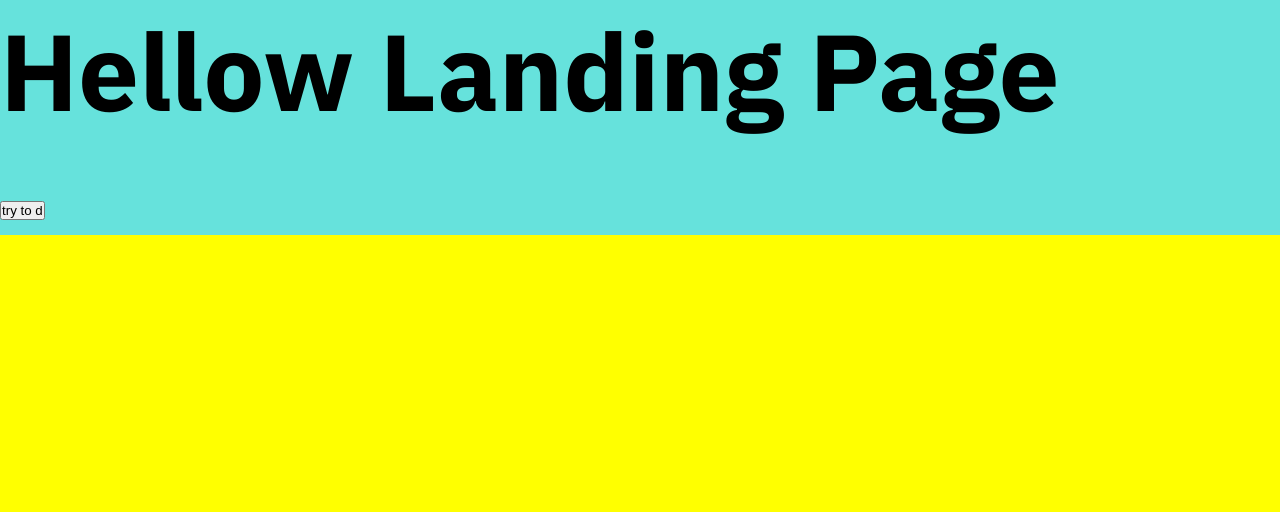
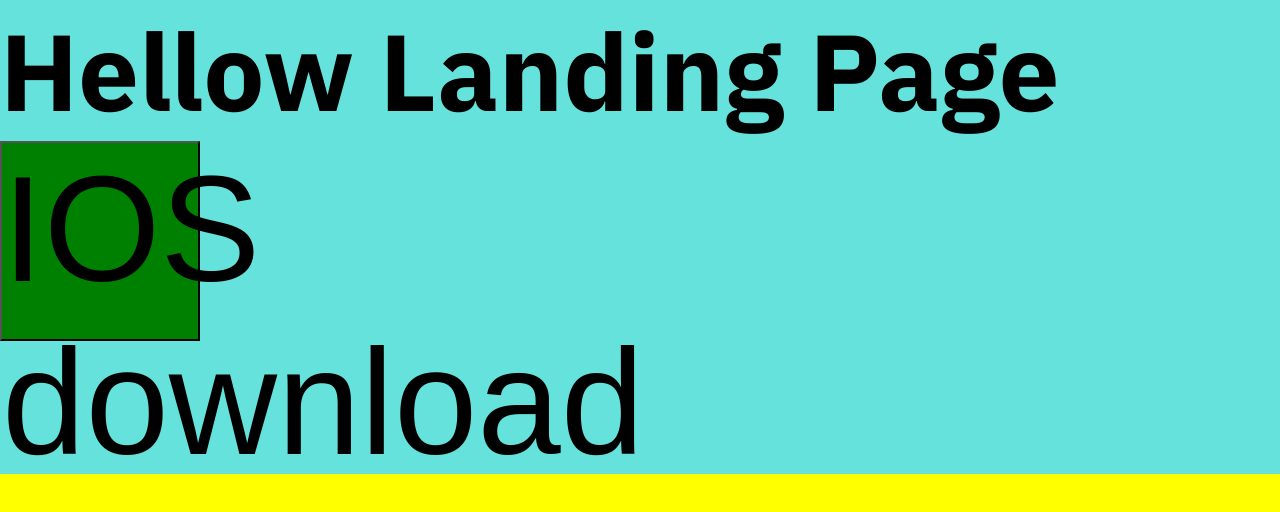
Before and after one commit to brunomoleta/equalizer-landing-page, a React (Create React App) app: page / in a window 1280 px wide. Shown: the top 512 px of the page. Built offline with nearby package versions, Linux system fonts and the light colour scheme.

Commit message:
update to try to deploy testBtn like a component

```diff
--- /dev/null
+++ b/src/components/Buttons/TestBtn.tsx
@@ -0,0 +1,19 @@
+import React, { Component, ReactNode } from "react";
+import { StyledTestBtn } from "./styles";
+
+export interface TesetBtnProps {
+    label: string;
+    size?:string
+    color?: string;
+}
+
+export default class TestBtn extends Component<TesetBtnProps> {
+    render(): ReactNode {
+        const { label, color, ...rest } = this.props;
+        return (
+            <StyledTestBtn color={color} {...rest}>
+                {label}
+            </StyledTestBtn>
+        );
+    }
+}
--- a/src/components/Buttons/styles.ts
+++ b/src/components/Buttons/styles.ts
@@ -1,6 +1,15 @@
 import styled from 'styled-components';
-import {AndroidBtnProps} from './AndroidBtn';
+// import { BtnProps } from './TestBtn';
 
-export const StyledAndroidBtn = styled.button<AndroidBtnProps['style']>`
- //
+export interface BtnProps {
+  color?: string;
+    size?:string;
+}
+
+
+export const StyledTestBtn = styled.button<BtnProps>`
+    background-color: ${(props) => props.color};
+    width: 200px;
+    height: 200px;
+    font-size:${(props) => props.size}
 `;
--- a/src/pages/LandingPage.tsx
+++ b/src/pages/LandingPage.tsx
@@ -1,16 +1,16 @@
-import React, { Component, ReactNode } from "react";
+import { Component } from "react";
 import { theme, font } from "../utilities";
 import { StyledLandingPage } from "./styles";
-// import AndroidBtn from "../components/Buttons/AndroidBtn";
+import TestBtn from "../components/Buttons/TestBtn";
 
 export default class LandingPage extends Component {
-  render(): ReactNode {
+
+  render() {
     return (
       <div>
         <StyledLandingPage theme={theme} $font={font}>
           <h1>Hellow Landing Page</h1>
-          <button>try to d</button>
-          {/* <AndroidBtn /> */}
+          <TestBtn color="green" label='IOS download' size='150px' />
         </StyledLandingPage>
       </div>
     );
```
Also changed, not shown: src/components/Buttons/AndroidBtn.tsx (deleted, +0 -24 lines).
